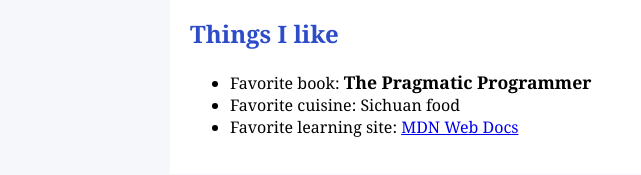
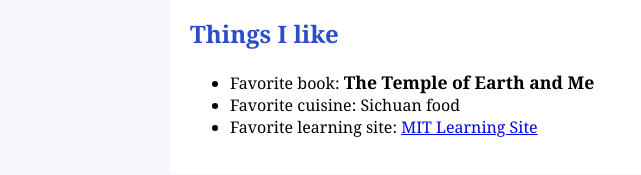
Before and after one commit to 3438787889-oss/3438787889-oss.github.io, a plain HTML site: page favorites.html in a window 1280 px wide. Shown: the part 127-302 px from the top of the page, without its empty margins (0-641 px from the left). Drawn offline with Linux system fonts and the light colour scheme.

Commit message:
Updated external link to MIT Learn on Favorites page

```diff
--- a/favorites.html
+++ b/favorites.html
@@ -21,10 +21,10 @@
     <h1>Favorites</h1>
     <h2 class="accent">Things I like</h2>
     <ul>
-      <li>Favorite book: <span class="big">The Pragmatic Programmer</span></li>
+      <li>Favorite book: <span class="big">The Temple of Earth and Me</span></li>
       <li>Favorite cuisine: Sichuan food</li>
       <li>Favorite learning site:
-        <a href="https://developer.mozilla.org/" target="_blank" rel="noopener">MDN Web Docs</a>
+        <a href="https://learn.mit.edu/" target="_blank" rel="noopener">MIT Learning Site</a>
       </li>
     </ul>
   </main>
```
